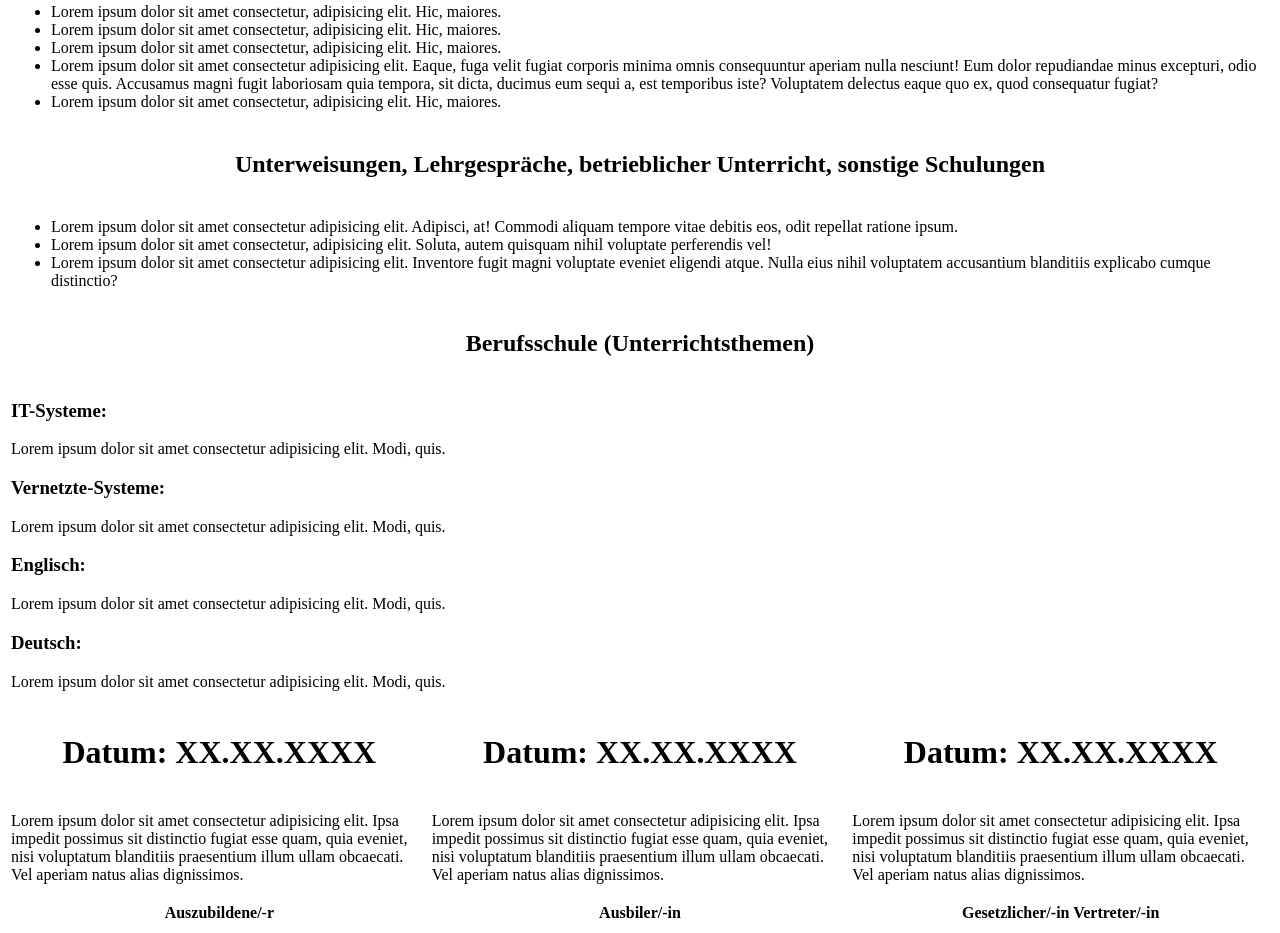
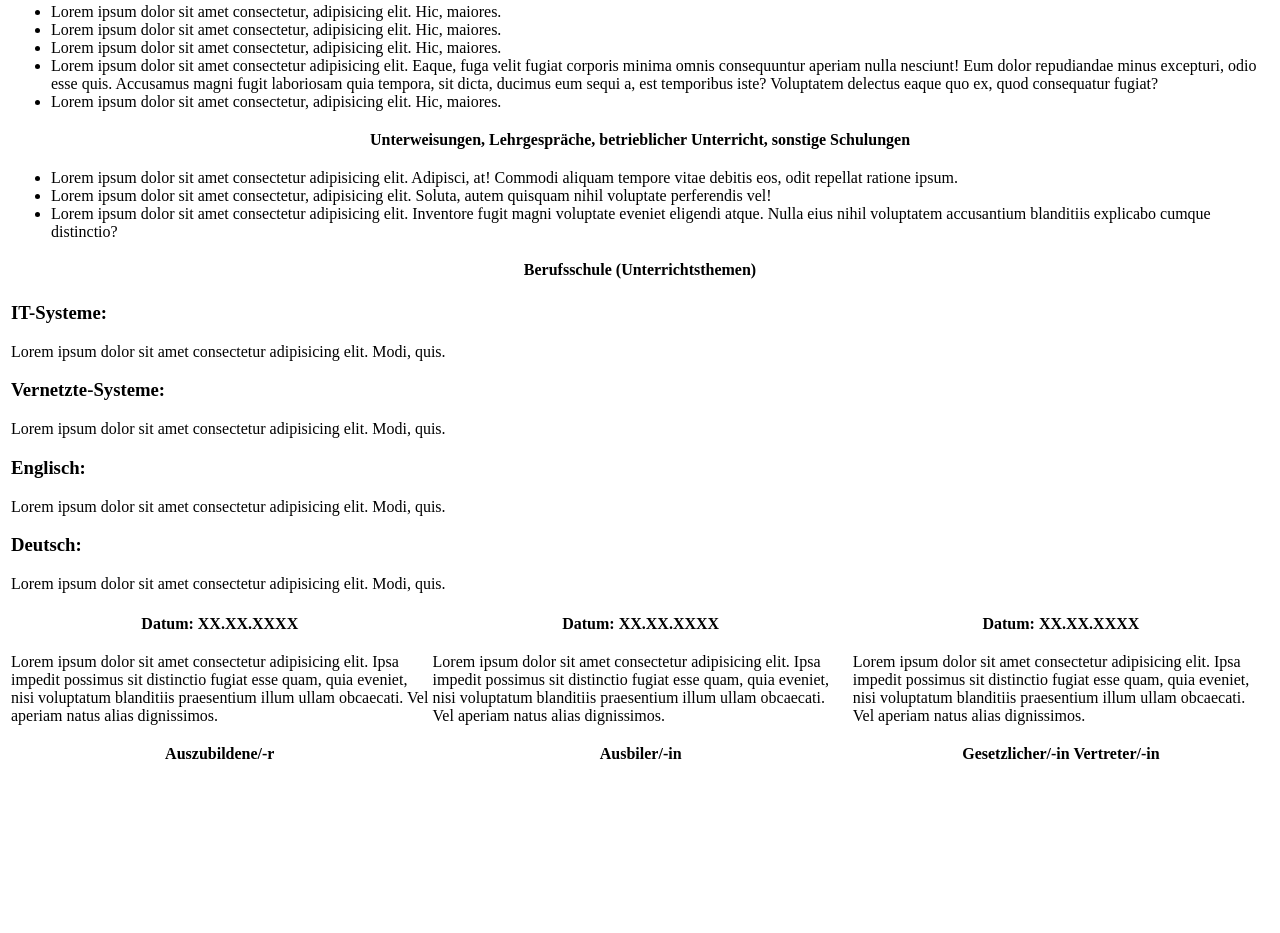
Before and after one commit to le417762/webentwicklung1, a plain HTML site: page BerichtsheftMuster.html in a window 1280 px wide. Shown: the part 330-1263 px from the top of the page. After the commit the page ends 1104 px from the top, so only its background shows below. Drawn offline with Linux system fonts and the light colour scheme.

Commit message:
Add files via upload
fixed all errors

```diff
--- a/BerichtsheftMuster.html
+++ b/BerichtsheftMuster.html
@@ -63,7 +63,7 @@
                 </td>
             </tr>
             <tr>
-                <th><h2>Unterweisungen, Lehrgespräche, betrieblicher Unterricht, sonstige Schulungen</h2></th>
+                <th>Unterweisungen, Lehrgespräche, betrieblicher Unterricht, sonstige Schulungen</th>
             </tr>
             <tr>
                 <td>
@@ -75,22 +75,22 @@
                 </td>
             </tr>
             <tr>
-                <th><h2>Berufsschule (Unterrichtsthemen) </h2></th>
+                <th>Berufsschule (Unterrichtsthemen)</th>
             </tr>
             <tr>
                 <td>
                     <h3>IT-Systeme:</h3><p>Lorem ipsum dolor sit amet consectetur adipisicing elit. Modi, quis.</p>
-                    <h3>Vernetzte-Systeme:</h3><p></p>Lorem ipsum dolor sit amet consectetur adipisicing elit. Modi, quis.</p>
-                    <h3>Englisch:</h3><p></p>Lorem ipsum dolor sit amet consectetur adipisicing elit. Modi, quis.</p>
-                    <h3>Deutsch:</h3><p></p>Lorem ipsum dolor sit amet consectetur adipisicing elit. Modi, quis.</p>
+                    <h3>Vernetzte-Systeme:</h3><p>Lorem ipsum dolor sit amet consectetur adipisicing elit. Modi, quis.</p>
+                    <h3>Englisch:</h3><p>Lorem ipsum dolor sit amet consectetur adipisicing elit. Modi, quis.</p>
+                    <h3>Deutsch:</h3><p>Lorem ipsum dolor sit amet consectetur adipisicing elit. Modi, quis.</p>
                 </td>
             </tr>
         </table>
         <table>
             <tr>
-                <th><h1>Datum: XX.XX.XXXX</h1></th>
-                <th><h1>Datum: XX.XX.XXXX</h1></th>
-                <th><h1>Datum: XX.XX.XXXX</h1></th>
+                <th>Datum: XX.XX.XXXX</th>
+                <th>Datum: XX.XX.XXXX</th>
+                <th>Datum: XX.XX.XXXX</th>
             </tr>
             <tr>
                 <td><p>Lorem ipsum dolor sit amet consectetur adipisicing elit. Ipsa impedit possimus sit distinctio fugiat esse quam, quia eveniet, nisi voluptatum blanditiis praesentium illum ullam obcaecati. Vel aperiam natus alias dignissimos.</p></td>
```
Also changed, not shown: Berufsschule.html (+0 -1 lines).
